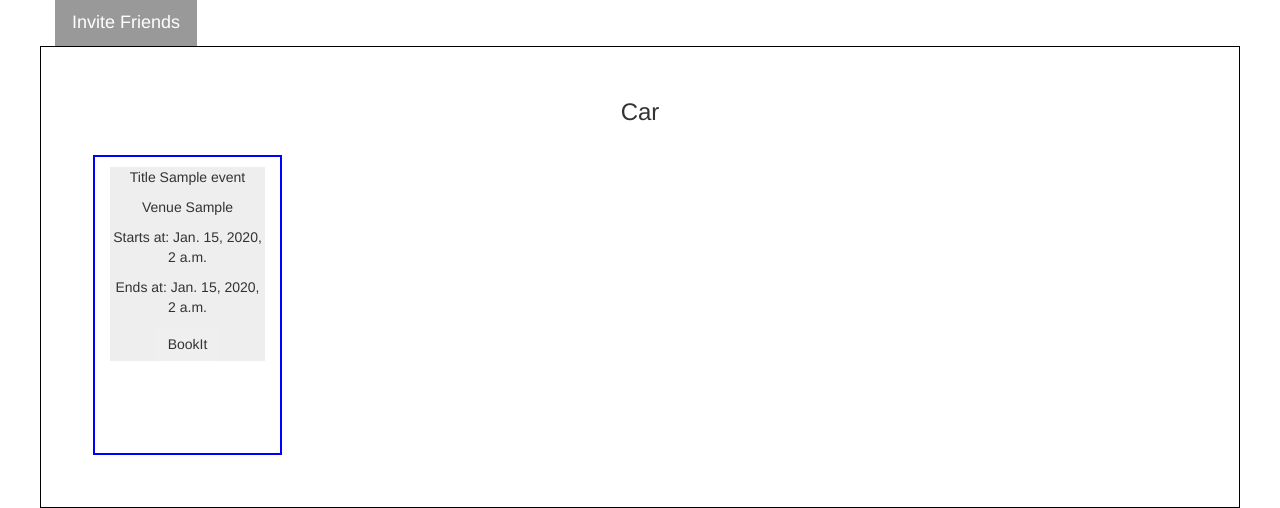
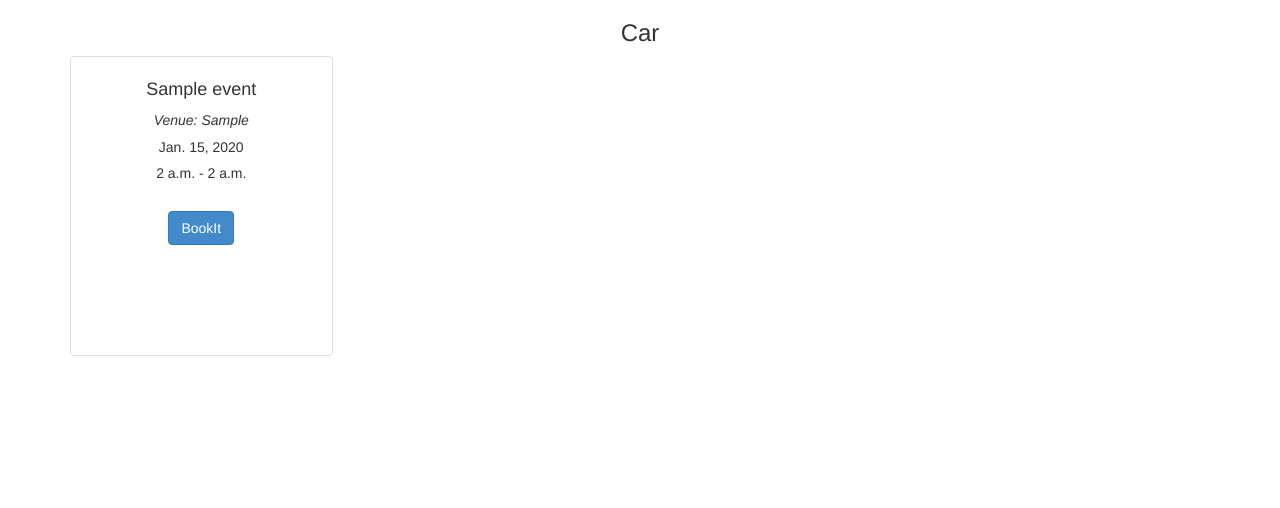
Before and after one commit to travis6888/bookit, a Django app: page /match/ in a window 1280 px wide. Shown: the part 300-808 px from the top of the page. After the commit the page ends 656 px from the top, so only its background shows below. Run offline with Django 3.2, Linux system fonts and the light colour scheme; a user stored in the database is signed in; tables that the repository leaves empty hold one stand-in row (values such as "Sample post"); some libraries are stand-ins or nearby versions.

Commit message:
matching events page

```diff
--- a/quick/static/css/thumbnail-gallery.css
+++ b/quick/static/css/thumbnail-gallery.css
@@ -43,3 +43,20 @@ footer {
     margin-top: 10px;
     background-color: #eee;
 }
+
+.hero-spacer {
+    margin-top: 50px;
+}
+
+.hero-feature {
+    margin-bottom: 30px;
+}
+
+.thumbnail{
+    height: 300px;
+}
+
+.bookit{
+    margin-top: 20px;
+
+}
--- a/quick/templates/bootstrap.html
+++ b/quick/templates/bootstrap.html
@@ -97,52 +97,72 @@
 
 </div>
 <div class="container">
-    <div class="row">
-        <button class="btn btn-lg btn-dark" data-toggle="modal" data-target=".invitedFriends-modal-sm">Invite Friends</button>
-    </div>
-    <div class="row">
-        <div class="events">
 
 
-            <div class="event">
-
         {% for key, values in matched.items %}
-
             {% if values|length > 0 %}
-                        <div class="row eventGrid" id="{{ key }}">
-
+                   <!-- Title -->
+                <div class="row text-center">
+                    <div class="col-lg-12">
                         <h3>{{ key| lower| capfirst }}</h3>
+                    </div>
+                </div>
+        <!-- /.row -->
             {% endif %}
 
+        <!-- Page Features -->
+        {% if key !=  "BIKING" and key != "HIKING" and key != "TRAIL" %}
+        <div class="row text-center">
             {% for  event in values %}
-                    <div class="col-lg-2  col-md-4 col-xs-6 thumb center-block">
-                        <div class="inner">
-                        <p>Title {{ event.name }}</p>
+            <div class="col-md-3 col-sm-6 hero-feature">
+                <div class="thumbnail">
+                    <div class="caption">
+                        <h4>{{ event.name }}</h4>
+                        <p><em>Venue: {{ event.venue }}</em></p>
 
-                        <p>Venue {{ event.venue }}</p>
-                        {% if event.category !=  "BIKING" and event.category != "HIKING" and event.category != "TRAIL" %}
-                            <p>Starts at: {{ event.start_dateTime| date:"DATETIME_FORMAT" }}</p>
+                            <h5>{{ event.start_dateTime| date:"DATE_FORMAT" }}</h5>
 
-                            <p>Ends at: {{ event.end_dateTime| date:"DATETIME_FORMAT" }}</p>
+                            <h5>{{ event.start_dateTime|date:'TIME_FORMAT' }} - {{ event.end_dateTime| date:"TIME_FORMAT" }}</h5>
 
 
-                            <button class="btn btn-xl bookit" data-id="{{ event.id }}">BookIt</button>
+                            <button class="btn btn-primary bookit" data-id="{{ event.id }}">BookIt</button>
 
                             <p class="bookedBtn">Booked</p>
                             </div>
-                        {% endif %}
+                    </div>
+            </div>
+            {% endfor %}
+            </div>
+          {% else %}
+            <div class="row text-center">
+            {% for  event in values %}
+            <div class="col-md-3 col-sm-6 hero-feature">
+                <div class="thumbnail">
+                    <div class="caption">
+                        <h4>{{ event.name }}</h4>
+                        <p><em>Venue: {{ event.venue }}</em></p>
+
+{#                            <h5>{{ event.start_dateTime| date:"DATE_FORMAT" }}</h5>#}
+
+{#                            <h5>{{ event.start_dateTime|date:'TIME_FORMAT' }} - {{ event.end_dateTime| date:"TIME_FORMAT" }}</h5>#}
+
+
+{#                            <button class="btn btn-primary bookit" data-id="{{ event.id }}">BookIt</button>#}
+
+{#                            <p class="bookedBtn">Booked</p>#}
+                            </div>
+                    </div>
                 </div>
             {% endfor %}
             </div>
 
+          {% endif %}
 
          {% endfor %}
-
 </div>
 
-        </div>
-    </div>
-</div>
+
+
 
 <script>
 
```
Lines whose indentation alone changed are shown as unchanged.
